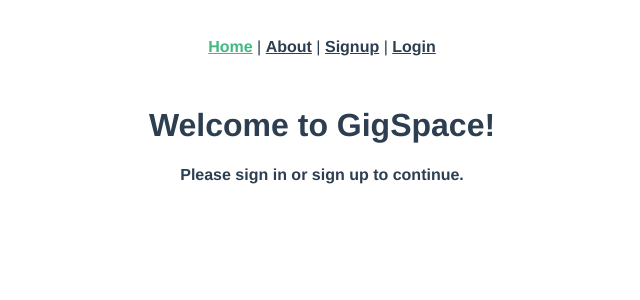
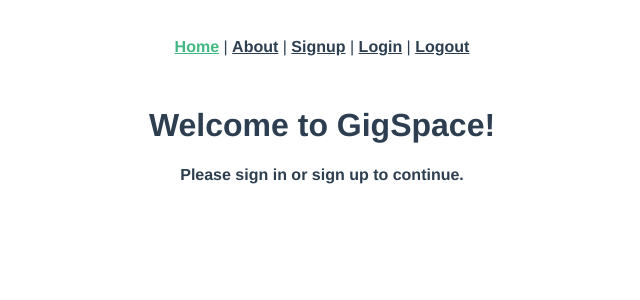
Before and after one commit to ethanfrader/capstone_frontend, a Vue app: page / in a window 1280 px wide. Shown: the top 300 px of the page, without its empty margins (318-958 px from the left). Built offline with nearby package versions, Linux system fonts and the light colour scheme.

Commit message:
add logout with nav button

```diff
--- a/src/App.vue
+++ b/src/App.vue
@@ -4,7 +4,8 @@
       <router-link to="/">Home</router-link> |
       <router-link to="/about">About</router-link> |
       <router-link to="/signup">Signup</router-link> |
-      <router-link to="/login">Login</router-link>
+      <router-link to="/login">Login</router-link> |
+      <router-link to="/logout">Logout</router-link>
     </div>
     <router-view/>
   </div>
--- a/src/router/index.js
+++ b/src/router/index.js
@@ -3,6 +3,7 @@ import VueRouter from "vue-router";
 import Home from "../views/Home.vue";
 import Signup from "../views/Signup.vue";
 import Login from "../views/Login.vue";
+import Logout from "../views/Logout.vue";
 
 Vue.use(VueRouter);
 
@@ -22,6 +23,7 @@ const routes = [
   },
   { path: "/signup", name: "signup", component: Signup },
   { path: "/login", name: "login", component: Login },
+  { path: "/logout", name: "logout", component: Logout },
 ];
 
 const router = new VueRouter({
--- /dev/null
+++ b/src/views/Logout.vue
@@ -0,0 +1,16 @@
+<template>
+  <div class="logout">
+  </div>
+</template>
+
+<script>
+import axios from "axios";
+
+export default {
+  created: function() {
+    delete axios.defaults.headers.common["Authorization"];
+    localStorage.removeItem("jwt");
+    this.$router.push("/");
+  },
+};
+</script>
```
